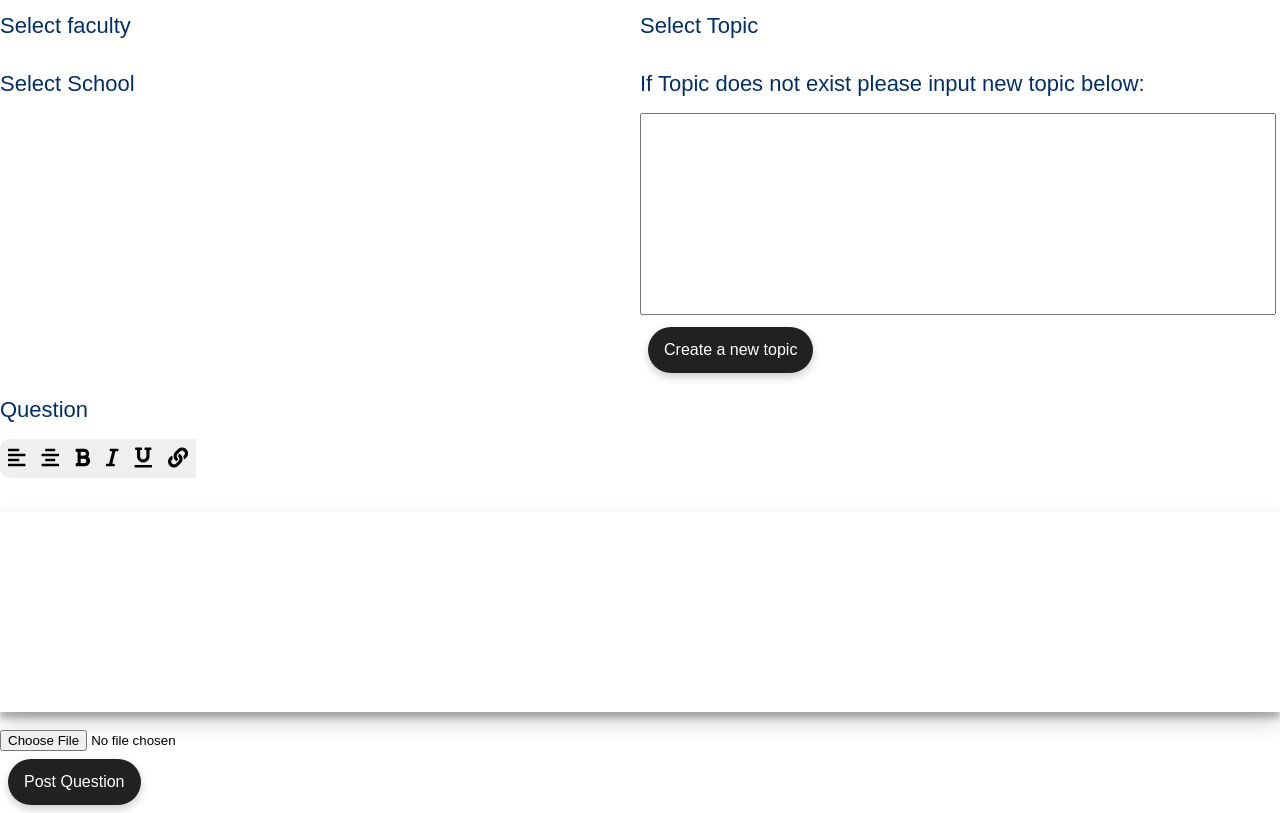
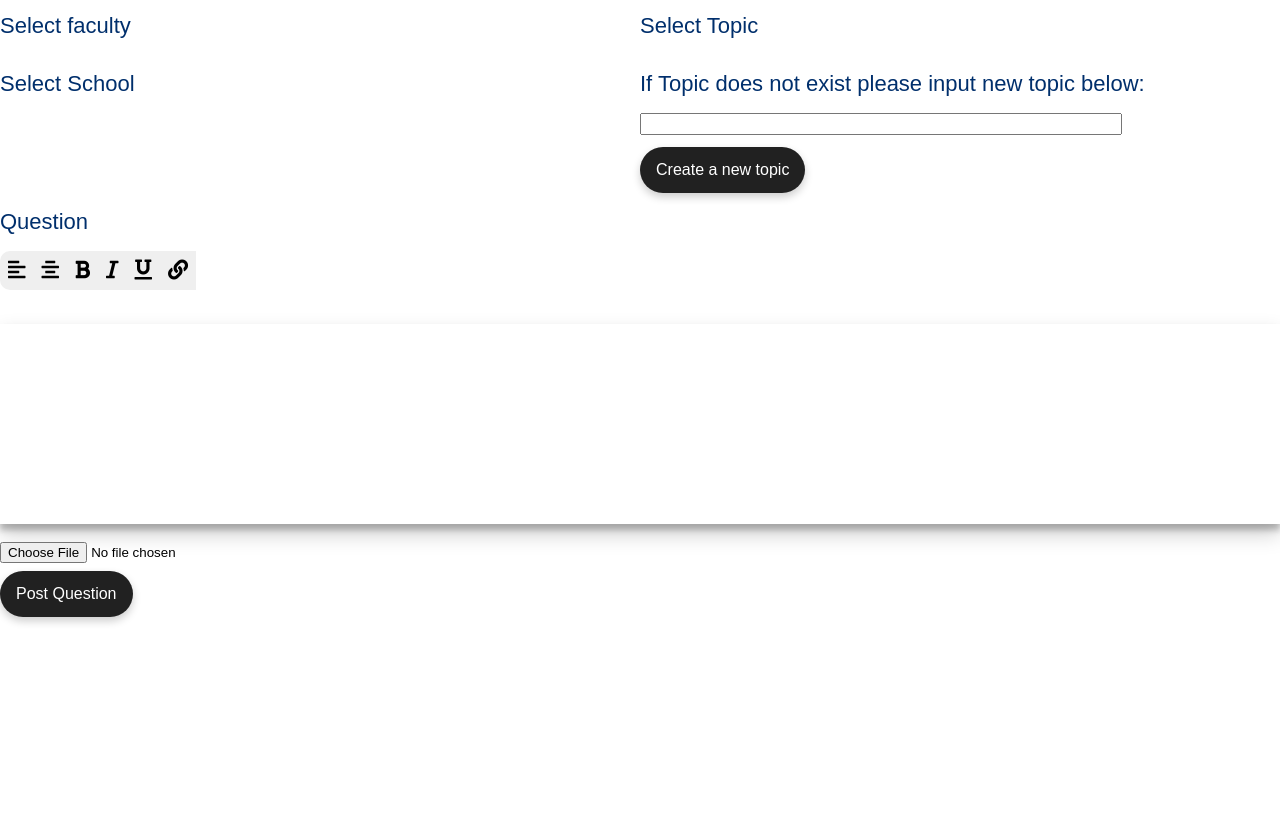
Before and after one commit to InanWits/COMS3-WITS-OVERFLOW, a website: page public/html/AskQuestion.html in a window 1280 px wide. Shown: the part 37-850 px from the top of the page. After the commit the page ends 800 px from the top, so only its background shows below. Drawn offline with nearby package versions, Linux system fonts and the light colour scheme; no server answers.

Commit message:
Update AskQuestion.css

```diff
--- a/public/css/AskQuestion.css
+++ b/public/css/AskQuestion.css
@@ -21,6 +21,7 @@
     font-size: 22px;
     padding-top: 16px;
     padding-bottom: 16px;
+    word-wrap: break-word; /*used this for wrapping please check this on the loading of the data*/
     color: var(--dark-primary-color);
 }
 
@@ -46,6 +47,7 @@
 
 #topics-holder .extended-fab, #topics-holder .extended-fab-selected{
     width: 85%;
+    word-wrap: break-word; /*used this for wrapping please check this on the loading of the data*/
 }
 
 #topics-holder .extended-fab:hover, #topics-holder .extended-fab-selected{
@@ -55,7 +57,7 @@
 #create-topic, #create-question{
     height: 46px;
     border-radius: 28px;
-    margin: 8px;
+    margin-top: 8px;
     padding-right: 16px;
     padding-left: 16px;
     background: var(--primary-text-color);
@@ -79,8 +81,8 @@
 }
 
 .text-input textarea{
-    width: 99%;
-    height: 200px;
+    width: 75%;
+    height: 20px;
     resize: none; /*its was originally vertical but changed to none so that the user cannot resize textarea*/
 }
 
```
